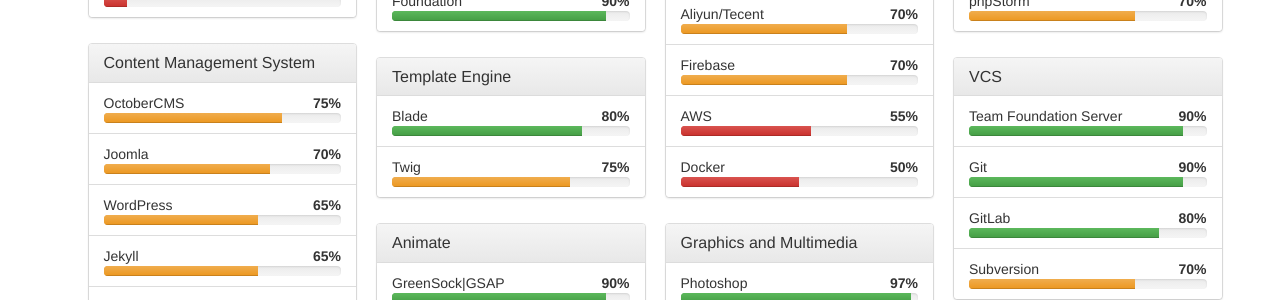
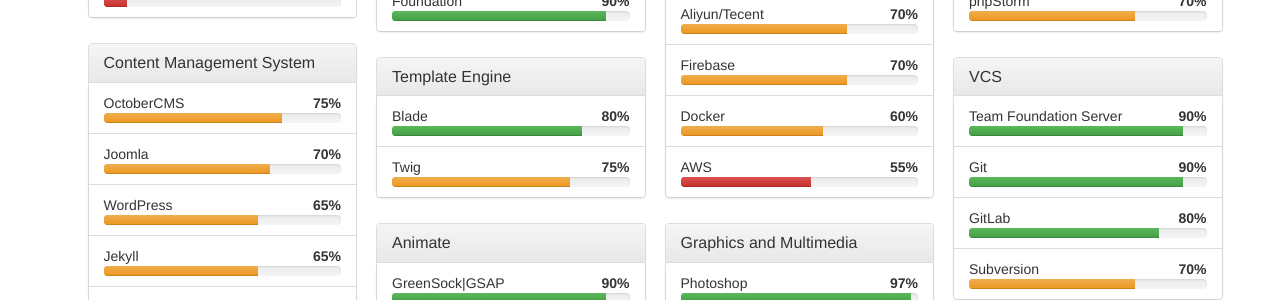
Before and after one commit to iamike/iamike.github.io, a Jekyll site: the page built from cv.html, in a window 1280 px wide and 900 px high, scrolled down 1319 px. Shown: the part 152-452 px from the top of the window. Built offline with Jekyll 4.4.1, drawn with Linux system fonts in a browser that asks for light colours; comment, search, counter and statistics services are not loaded.

Commit message:
Update skills.json

```diff
--- a/_data/skills.json
+++ b/_data/skills.json
@@ -145,7 +145,7 @@
                 "score": 55
             }, {
                 "name": "Docker",
-                "score": 50
+                "score": 60
             }]
         }, {
             "name": "Graphics and Multimedia",
```
